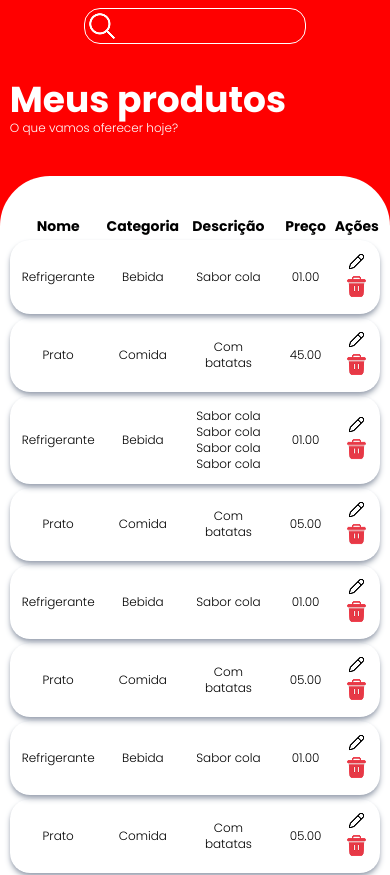
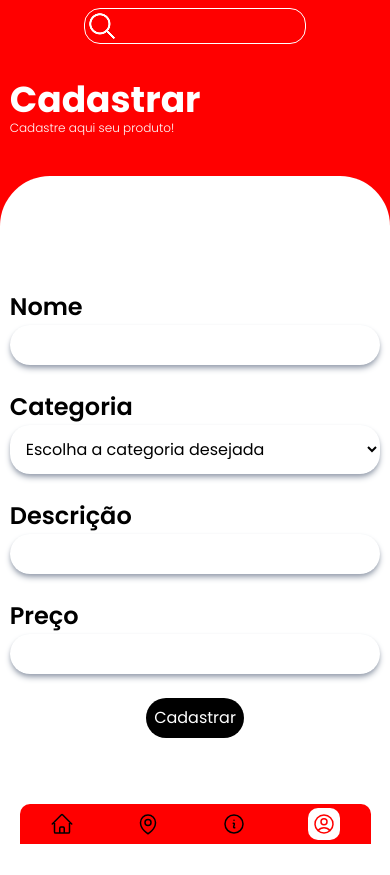
Before and after one commit to joaoantonio300/tailwindAprendizado, a React (Vite) app: page /cadastrar in a window 390 px wide. Shown: the top 875 px of the page. Built offline with nearby package versions, Linux system fonts and the light colour scheme.

Commit message:
feat: view localizacao & melhoria layout

```diff
--- a/package.json
+++ b/package.json
@@ -11,6 +11,7 @@
   },
   "dependencies": {
     "@tailwindcss/vite": "^4.1.11",
+    "leaflet": "^1.9.4",
     "react": "^19.1.0",
     "react-dom": "^19.1.0",
     "react-router-dom": "^7.7.0"
--- /dev/null
+++ b/src/Components/NavBar.jsx
@@ -0,0 +1,56 @@
+import React from "react";
+import { NavLink } from "react-router-dom"
+
+
+const house = (
+<svg
+  xmlns="http://www.w3.org/2000/svg"
+  fill="none"
+  viewBox="0 0 24 24"
+  strokeWidth={1.5}
+  stroke="currentColor"
+  className="size-6"
+>
+  <path
+    strokeLinecap="round"
+    strokeLinejoin="round"
+    d="m2.25 12 8.954-8.955c.44-.439 1.152-.439 1.591 0L21.75 12M4.5 9.75v10.125c0 .621.504 1.125 1.125 1.125H9.75v-4.875c0-.621.504-1.125 1.125-1.125h2.25c.621 0 1.125.504 1.125 1.125V21h4.125c.621 0 1.125-.504 1.125-1.125V9.75M8.25 21h8.25"
+  />
+</svg>
+);
+const location = (
+<svg xmlns="http://www.w3.org/2000/svg" fill="none" viewBox="0 0 24 24" strokeWidth={1.5} stroke="currentColor" className="size-6">
+  <path strokeLinecap="round" strokeLinejoin="round" d="M15 10.5a3 3 0 1 1-6 0 3 3 0 0 1 6 0Z" />
+  <path strokeLinecap="round" strokeLinejoin="round" d="M19.5 10.5c0 7.142-7.5 11.25-7.5 11.25S4.5 17.642 4.5 10.5a7.5 7.5 0 1 1 15 0Z" />
+</svg>
+);
+const info = (
+<svg xmlns="http://www.w3.org/2000/svg" fill="none" viewBox="0 0 24 24" strokeWidth={1.5} stroke="currentColor" className="size-6">
+  <path strokeLinecap="round" strokeLinejoin="round" d="m11.25 11.25.041-.02a.75.75 0 0 1 1.063.852l-.708 2.836a.75.75 0 0 0 1.063.853l.041-.021M21 12a9 9 0 1 1-18 0 9 9 0 0 1 18 0Zm-9-3.75h.008v.008H12V8.25Z" />
+</svg>
+
+);
+const profile = (
+<svg xmlns="http://www.w3.org/2000/svg" fill="none" viewBox="0 0 24 24" strokeWidth={1.5} stroke="currentColor" className="size-6">
+  <path strokeLinecap="round" strokeLinejoin="round" d="M17.982 18.725A7.488 7.488 0 0 0 12 15.75a7.488 7.488 0 0 0-5.982 2.975m11.963 0a9 9 0 1 0-11.963 0m11.963 0A8.966 8.966 0 0 1 12 21a8.966 8.966 0 0 1-5.982-2.275M15 9.75a3 3 0 1 1-6 0 3 3 0 0 1 6 0Z" />
+</svg>
+);
+
+const NavBar = () => {
+  return (
+    <div className="sticky bottom-0 z-10  h-10 flex justify-center items-center w-[100vw] sm:hidden">
+        <ul className="w-[90vw] bg-[#FF0000] rounded-tl-[10px] rounded-tr-[10px] h-full">
+          <li className="flex  items-center h-full  justify-around">
+            <NavLink className={({ isActive }) => isActive ? "text-[#FF0000] bg-white rounded-[10px] p-1 transition-colors" : ""} to="/lista" >{house}</NavLink>
+            <NavLink className={({ isActive }) => isActive ? "text-[#FF0000] bg-white rounded-[10px] p-1 transition-colors" : ""} to="/localizacao">{location}</NavLink>
+            <NavLink className={({ isActive }) => isActive ? "text-[#FF0000] bg-white rounded-[10px] p-1 transition-colors" : ""} to="/info" >{info}</NavLink>
+            {/* a have to create here a logic where when the adm user are conected dont go into the page of login, and yes tha register page */}
+            <NavLink className={({ isActive }) => isActive ? "text-[#FF0000] bg-white rounded-[10px] p-1 transition-colors" : ""} to="/cadastrar" >{profile}</NavLink>
+          </li>
+          <li></li>
+        </ul>
+    </div>
+  );
+};
+
+export default NavBar;
--- a/src/Layout/Layout.jsx
+++ b/src/Layout/Layout.jsx
@@ -1,5 +1,6 @@
 import React from 'react'
 import SearchBar from '../Components/SearchBar';
+import NavBar from '../Components/NavBar';
 
 const Layout = ({ children, title, subtitle }) => {
     return (
@@ -20,6 +21,7 @@ const Layout = ({ children, title, subtitle }) => {
         {children}
      </section>
     </div>
+      <NavBar/>
     </>
   )
 }
--- a/src/index.css
+++ b/src/index.css
@@ -9,3 +9,19 @@
 @tailwind base;
 @tailwind components;
 @tailwind utilities;
+
+label h1 {
+  @apply font-semibold text-[1.5em] font-poppins;
+}
+
+label input {
+  @apply w-[100%] rounded-[20px] p-2 shadow-md shadow-gray-400 outline-none;
+}
+
+label select {
+  @apply w-[100%] rounded-[20px] p-3 shadow-md shadow-gray-400 outline-none;
+}
+
+label {
+  @apply w-full;
+}
--- a/src/pages/Cadastrar.jsx
+++ b/src/pages/Cadastrar.jsx
@@ -1,10 +1,7 @@
 import Layout from "../Layout/Layout";
-import Edit from "../assets/edit.png";
-import Delete from "../assets/delete.png";
-import Detail from "../assets/detail.png";
 
-const title="Meus produtos";
-const subtitle="O que vamos oferecer hoje?"
+const title="Cadastrar";
+const subtitle="Cadastre aqui seu produto!"
 const items = [
   { title: "Refrigerante", desc: "Sabor cola", price: "01.00", categoria: "Bebida" },
   { title: "Prato", desc: "Com batatas", price: "45.00", categoria: "Comida" },
@@ -20,54 +17,51 @@ const items = [
   { title: "Prato", desc: "Com batatas", price: "05.00", categoria: "Comida" },
 ];
 
+
 const Cadastrar = () => {
   return (
     <>
-      <Layout
+            <Layout
         title={title}
         subtitle={subtitle}
       >
-        {/* <img src={Detail} className="absolute w-50 z-0 bottom-70 left-70 rotate-40"/>
-        <img src={Detail} className="absolute z-0 bottom-30 right-70 rotate-85"/> */}
-        {/* <img src={Detail} className="absolute z-0 bottom-30 right-70 rotate-85"/> */}
-
-        <div className="z-10 relative w-full flex items-center justify-center">
-        <table className="w-[95%] mt-9 border-separate border-spacing-y-1">
-          <thead className="text-sm">
-            <tr className="font-light">
-            <th>Nome</th>
-            <th>Categoria</th>
-            <th>Descrição</th>
-            <th>Preço</th>
-            <th>Ações</th>
-            </tr>
-          </thead>
-          <tbody className="self-center font-light border-spacing-y-7">
-          {items && items.length > 0 ? (items.map((item, i) => (
-              <>
-              <tr key={i} className="text-center text-xs shadow-md shadow-gray-400 rounded-[20px] bg">
-                <td className=" p-3 whitespace-normal break-words">{item.title}</td>
-                <td className=" p-3 whitespace-normal break-words">{item.categoria}</td>
-                <td className=" p-3 whitespace-normal break-words">{item.desc}</td>
-                <td className=" p-3 whitespace-normal break-words">{item.price}</td>
-                <td className=" p-3 whitespace">
-                  <div className="sm:space-x-1">
-                  <button className="w"><img src={Edit} alt="editar" /></button>
-                  <button className="w"><img src={Delete} alt="deletar" /></button>
-                  </div>
-                </td>
-             </tr>
-              </>
-            ))) : (
-            <p className="absolute top-1/2 font-poppins font-bold text-2xl text-[#656565] text-opacity-50">Ops! Nenhum lanche disponivel!</p>
-            )}
-          </tbody>
-        </table>
+        <div className="flex justify-center h-[80vh]">
+            <form className="flex flex-col justify-center items-start w-[95%] gap-6"  action="post">
+                <label>
+                    <h1>Nome</h1>
+                    <input required type="text" name="name" id=""/>
+                </label>
+                <label>
+                    <h1>Categoria</h1>
+                    <select required name="categoria" id="">
+                        <option value="">Escolha a categoria desejada</option>
+                        <option value="1">
+                            Bebida
+                        </option>
+                        <option value="1">
+                            Lanches
+                        </option>
+                        <option value="1">
+                            Combo
+                        </option>
+                    </select>
+                </label>
+                <label>
+                <h1>Descrição</h1>
+                <input type="text" name="description" id="" />
+                </label>
+                <label>
+                    <h1>Preço</h1>
+                    <input required type="number" name="price" id=""/>
+                </label>
+                <div className="w-full flex justify-center">
+                <button className="bg-black text-white rounded-[20px] p-2">Cadastrar</button>
+                </div>
+            </form>
         </div>
       </Layout>
+    </>
+  )
+}
 
-    </>
-  );
-};
-
-export default Cadastrar;
+export default Cadastrar
--- /dev/null
+++ b/src/pages/Consulta.jsx
@@ -0,0 +1,68 @@
+import Layout from "../Layout/Layout";
+import Edit from "../assets/edit.png";
+import Delete from "../assets/delete.png";
+import Detail from "../assets/detail.png";
+
+const title="Meus produtos";
+const subtitle="O que vamos oferecer hoje?"
+const items = [
+  { title: "Refrigerante", desc: "Sabor cola", price: "01.00", categoria: "Bebida" },
+  { title: "Prato", desc: "Com batatas", price: "45.00", categoria: "Comida" },
+  { title: "Refrigerante", desc: "Sabor cola Sabor cola Sabor cola Sabor cola", price: "01.00", categoria: "Bebida" },
+  { title: "Prato", desc: "Com batatas", price: "05.00", categoria: "Comida" },
+  { title: "Refrigerante", desc: "Sabor cola", price: "01.00", categoria: "Bebida" },
+  { title: "Prato", desc: "Com batatas", price: "05.00", categoria: "Comida" },
+  { title: "Refrigerante", desc: "Sabor cola", price: "01.00", categoria: "Bebida" },
+  { title: "Prato", desc: "Com batatas", price: "05.00", categoria: "Comida" },
+  { title: "Refrigerante", desc: "Sabor cola", price: "01.00", categoria: "Bebida" },
+  { title: "Prato", desc: "Com batatas", price: "05.00", categoria: "Comida" },
+  { title: "Refrigerante", desc: "Sabor cola", price: "01.00", categoria: "Bebida" },
+  { title: "Prato", desc: "Com batatas", price: "05.00", categoria: "Comida" },
+];
+
+const Consulta = () => {
+  return (
+    <>
+      <Layout
+        title={title}
+        subtitle={subtitle}
+      >
+        <div className="w-full flex items-center justify-center relative">
+        <table className="w-[95%] mt-9 border-separate border-spacing-y-1 table-fixed">
+          <thead className="text-sm">
+            <tr className="font-light">
+            <th>Nome</th>
+            <th>Categoria</th>
+            <th>Descrição</th>
+            <th>Preço</th>
+            <th>Ações</th>
+            </tr>
+          </thead>
+          <tbody className="self-center font-light border-spacing-y-7">
+          {items && items.length > 0 ? (items.map((item, i) => (
+              <>
+              <tr key={i} className="text-center text-xs shadow-md shadow-gray-400 rounded-[50px]">
+                <td className=" p-3 whitespace-normal break-words">{item.title}</td>
+                <td className=" p-3 whitespace-normal break-words">{item.categoria}</td>
+                <td className=" p-3 whitespace-normal break-words">{item.desc}</td>
+                <td className=" p-3 whitespace-normal break-words">{item.price}</td>
+                <td className=" p-3 whitespace-normal">
+                  <div className="sm:space-x-1">
+                  <button className="w"><img src={Edit} alt="editar" /></button>
+                  <button className="w"><img src={Delete} alt="deletar" /></button>
+                  </div>
+                </td>
+             </tr>
+              </>
+            ))) : (
+            <p className="absolute top-1/2 font-poppins font-bold text-2xl text-[#656565] text-opacity-50">Ops! Nenhum lanche disponivel!</p>
+            )}
+          </tbody>
+        </table>
+        </div>
+      </Layout>
+    </>
+  );
+};
+
+export default Consulta;
--- /dev/null
+++ b/src/pages/Info.jsx
@@ -0,0 +1,19 @@
+
+import Layout from "../Layout/Layout";
+
+const title="Olá, Bem vindo";
+const subtitle="Escolha seu pedido entre bebidas, lanches e combos!"
+
+const Info = () => {
+  return (
+    <div>
+      <Layout
+              title={title}
+              subtitle={subtitle}>
+        <h1>Info</h1>
+      </Layout>
+    </div>
+  )
+}
+
+export default Info
--- a/src/pages/Lista.jsx
+++ b/src/pages/Lista.jsx
@@ -1,7 +1,7 @@
-import React from "react";
 import Drink from "../assets/drink.png";
 import Plate from "../assets/plate.png";
 import Layout from "../Layout/Layout";
+import NavBar from "../Components/NavBar";
 
 const title="Olá, Bem vindo";
 const subtitle="Escolha seu pedido entre bebidas, lanches e combos!"
@@ -50,9 +50,8 @@ const Lista = () => {
             )}
             </div>
           </div>
-
       </Layout>
-
+        {/* <NavBar/> */}
     </>
   );
 };
```
Also changed, not shown: src/App.jsx (+6 -1 lines), src/pages/Location.jsx (added, +55 -0 lines), 1 other file (tests, documents, lock files or other folders).
